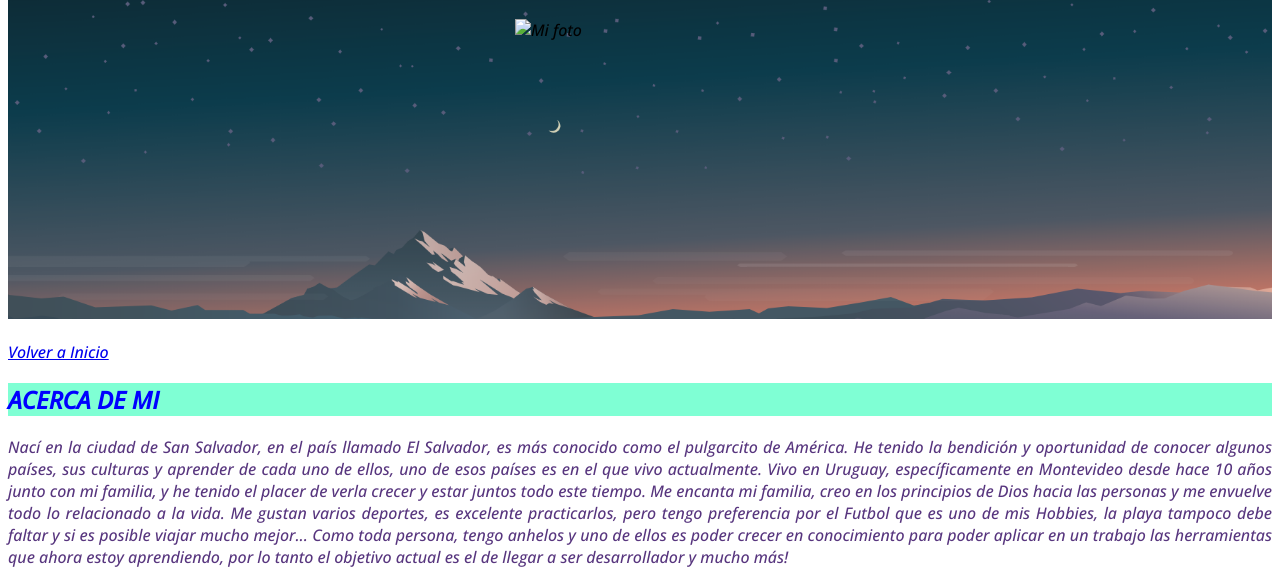
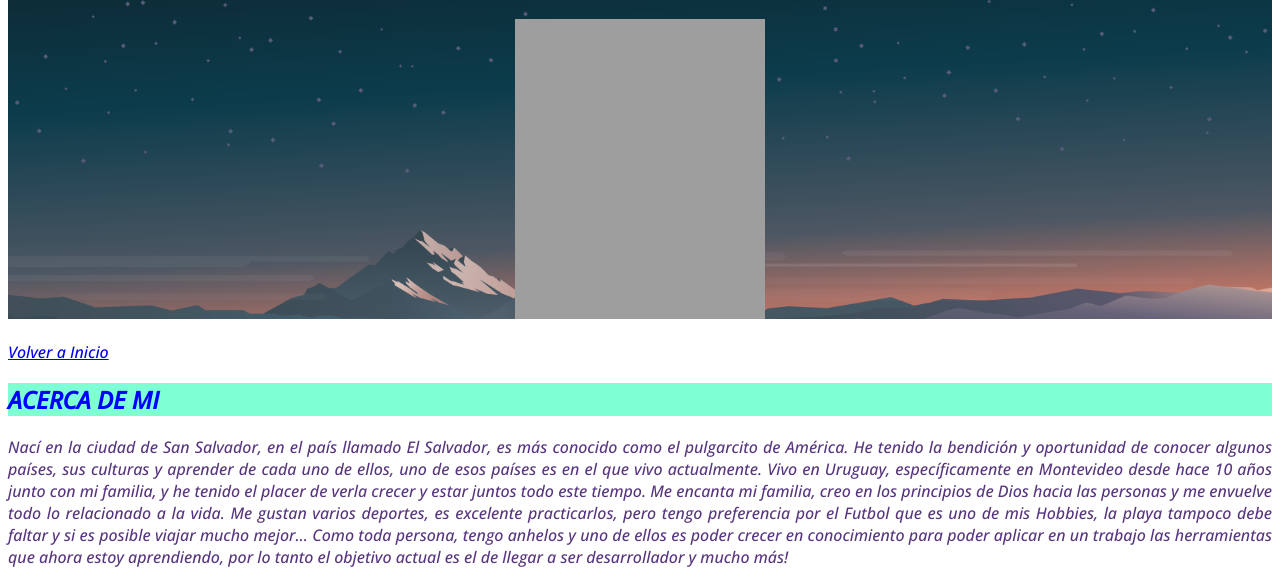
Before and after one commit to daranivar/CV-personal, a plain HTML site: page pages/sobremi.html in a window 1280 px wide. Shown: the part 67-636 px from the top of the page. Drawn offline with nearby package versions, Linux system fonts and the light colour scheme; the site is published under a folder, as on GitHub Pages, so addresses that start at the root find nothing.

Commit message:
modifico ruta de mi imagen en sobremi.html

```diff
--- a/pages/sobremi.html
+++ b/pages/sobremi.html
@@ -16,7 +16,7 @@
 <body>
     <header>
         <h1>SOBRE MI</h1>
-            <img src="/img/foto1.jpg" class="align-center" width="250" height="300" alt="Mi foto">
+            <img src="../img/foto1.jpg" class="align-center" width="250" height="300" alt="Mi foto">
     </header>
         <section>
             <br>
```
